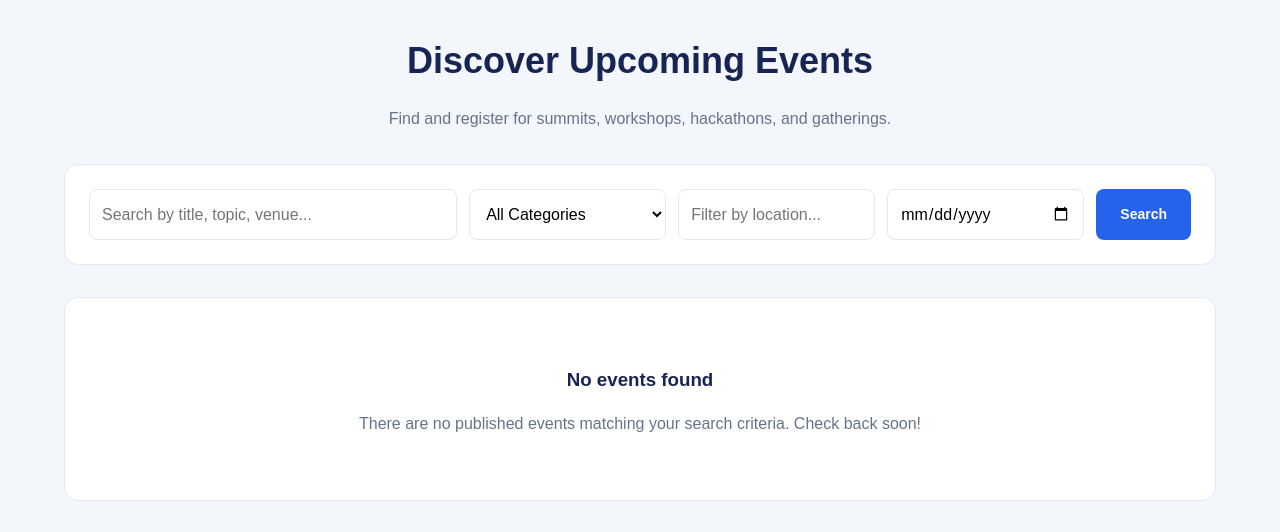
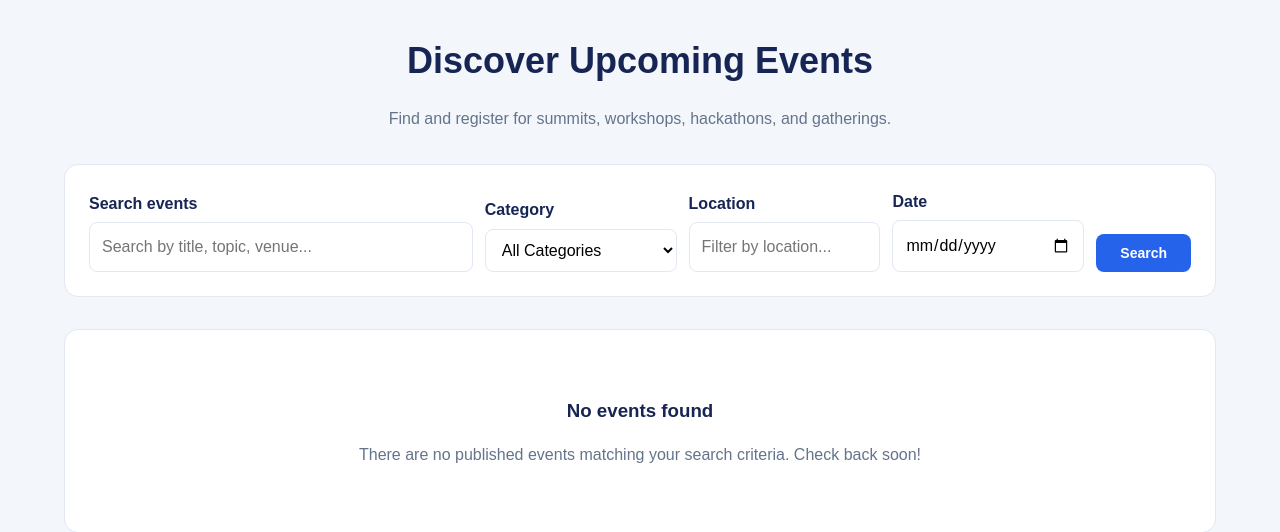
Before and after one commit to Raksha269/Event-Management-System, a Django app: page / in a window 1280 px wide. Shown: the part 77-609 px from the top of the page. Run offline with Django 5.2, Linux system fonts and the light colour scheme; data that the repository does not hold is empty.

Commit message:
Add accessible labels to event discovery filters

```diff
--- a/templates/events/discover.html
+++ b/templates/events/discover.html
@@ -11,22 +11,23 @@
 <!-- Search & Filter Bar -->
 <div class="card" style="margin-bottom: 32px;">
     <form method="get" action="{% url 'discover_events' %}"
-          style="display: flex; gap: 12px; flex-wrap: wrap;">
+          style="display: flex; gap: 12px; flex-wrap: wrap; align-items: end;">
 
+        <div class="form-group" style="flex: 2; min-width: 220px; margin: 0;">
+            <label for="event-search">Search events</label>
             <input
+                id="event-search"
                 type="text"
                 name="q"
                 value="{{ query }}"
                 class="form-control"
                 placeholder="Search by title, topic, venue..."
-            style="flex: 2; min-width: 220px;"
             >
+        </div>
 
-        <select
-            name="category"
-            class="form-control"
-            style="flex: 1; min-width: 160px;"
-        >
+        <div class="form-group" style="flex: 1; min-width: 160px; margin: 0;">
+            <label for="event-category">Category</label>
+            <select id="event-category" name="category" class="form-control">
                 <option value="">All Categories</option>
                 {% for cat in categories %}
                     <option value="{{ cat }}"
@@ -35,23 +36,30 @@
                     </option>
                 {% endfor %}
             </select>
+        </div>
 
+        <div class="form-group" style="flex: 1; min-width: 160px; margin: 0;">
+            <label for="event-location">Location</label>
             <input
+                id="event-location"
                 type="text"
                 name="location"
                 value="{{ selected_location }}"
                 class="form-control"
                 placeholder="Filter by location..."
-            style="flex: 1; min-width: 160px;"
             >
+        </div>
 
+        <div class="form-group" style="flex: 1; min-width: 150px; margin: 0;">
+            <label for="event-date">Date</label>
             <input
+                id="event-date"
                 type="date"
                 name="date"
                 value="{{ selected_date }}"
                 class="form-control"
-            style="flex: 1; min-width: 150px;"
             >
+        </div>
 
         <button type="submit" class="button" style="padding: 11px 24px;">
             Search
```
Also changed, not shown: events/test_nonfunctional.py (+8 -0 lines). Lines whose indentation alone changed are shown as unchanged.
